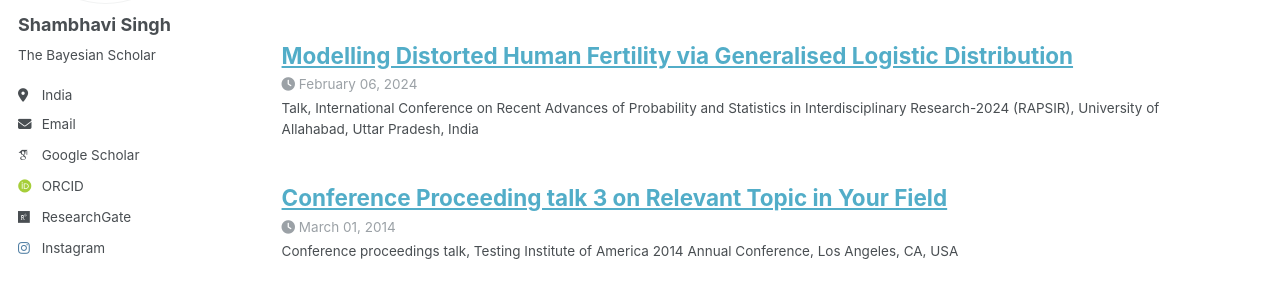
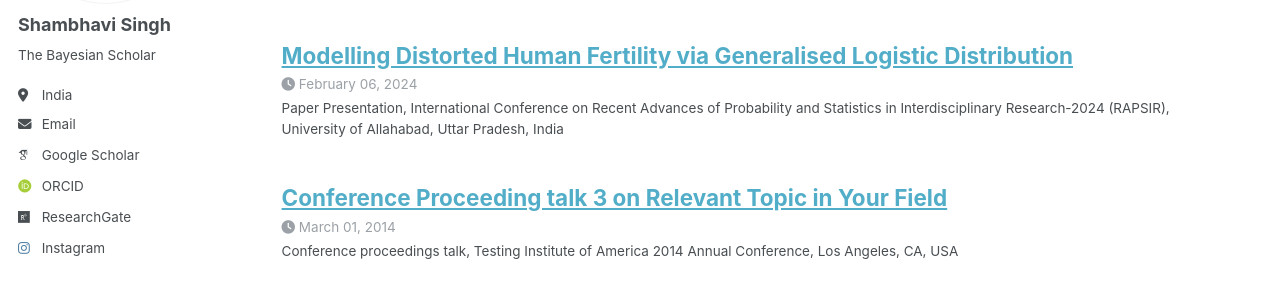
Before and after one commit to shambhavisingh010/shambhavisingh010.github.io, a Jekyll site: the page built from _pages/talks.html, in a window 1280 px wide and 1187 px high. Shown: the part 273-556 px from the top of the window. Built offline with Jekyll 4.4.1, drawn with Linux system fonts in a browser that asks for light colours; some web fonts are replaced.

Commit message:
Update talk-2.md

```diff
--- a/_talks/talk-2.md
+++ b/_talks/talk-2.md
@@ -1,7 +1,7 @@
 ---
 title: "Modelling Distorted Human Fertility via Generalised Logistic Distribution"
 collection: talks
-type: "Talk"
+type: "Paper Presentation"
 permalink: /talks/talk-2
 venue: "International Conference on Recent Advances of  Probability and Statistics in Interdisciplinary Research-2024 (RAPSIR)"
 date: 2024-02-06
```
